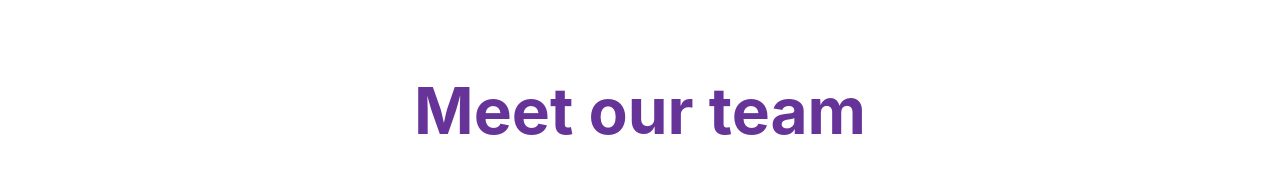
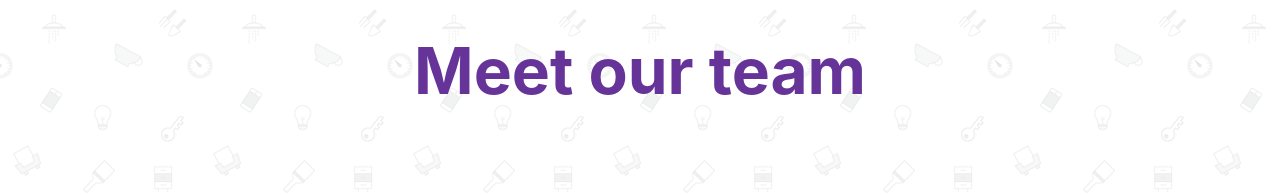
Before and after one commit to adampielach/react-carousel-playground, a React (Create React App) app: page / in a window 1280 px wide. Shown: the top 195 px of the page. Built offline with nearby package versions, Linux system fonts and the light colour scheme; grey boxes are pictures that could not be loaded.

Commit message:
fixed wrapping for tiles + added bg

```diff
--- a/src/Components/Team/Team.jsx
+++ b/src/Components/Team/Team.jsx
@@ -8,7 +8,8 @@ const TeamHeading = styled.h1`
   font-size: 4rem;
   color: rebeccapurple;
   text-align: center;
-  margin: 4.5rem 2rem;
+  margin: 0 2rem 4.5rem;
+  padding-top: 2rem;
 `;
 
 const TeamWrapper = styled.div`
--- a/src/Components/Team/User/User.jsx
+++ b/src/Components/Team/User/User.jsx
@@ -7,8 +7,8 @@ import Avatar from "./Avatar/Avatar";
 const UserWrapper = styled.div`
   text-align: center;
   padding: 1rem;
+  width: 20%;
   flex-basis: 20%;
-  width: 20%;
   height: 400px;
   display: flex;
   flex-direction: column;
@@ -41,7 +41,7 @@ export default function User({
       <Avatar
         url={avatar}
         alt={`${name} ${surname} is a ${role} from ${location}`}
-        size='md'
+        size="md"
         icon
       />
       <p>{`${name} ${surname}`}</p>
--- a/src/index.css
+++ b/src/index.css
@@ -5,12 +5,17 @@ body {
     sans-serif;
   -webkit-font-smoothing: antialiased;
   -moz-osx-font-smoothing: grayscale;
+  background-image: url("./assets/bg.png");
 }
 
 html * {
   box-sizing: border-box;
 }
 
+#root {
+  background: rgba(255, 255, 255, 0.7);
+}
+
 code {
   font-family: source-code-pro, Menlo, Monaco, Consolas, "Courier New",
     monospace;
```
Also changed, not shown: src/assets/bg.png (added).
